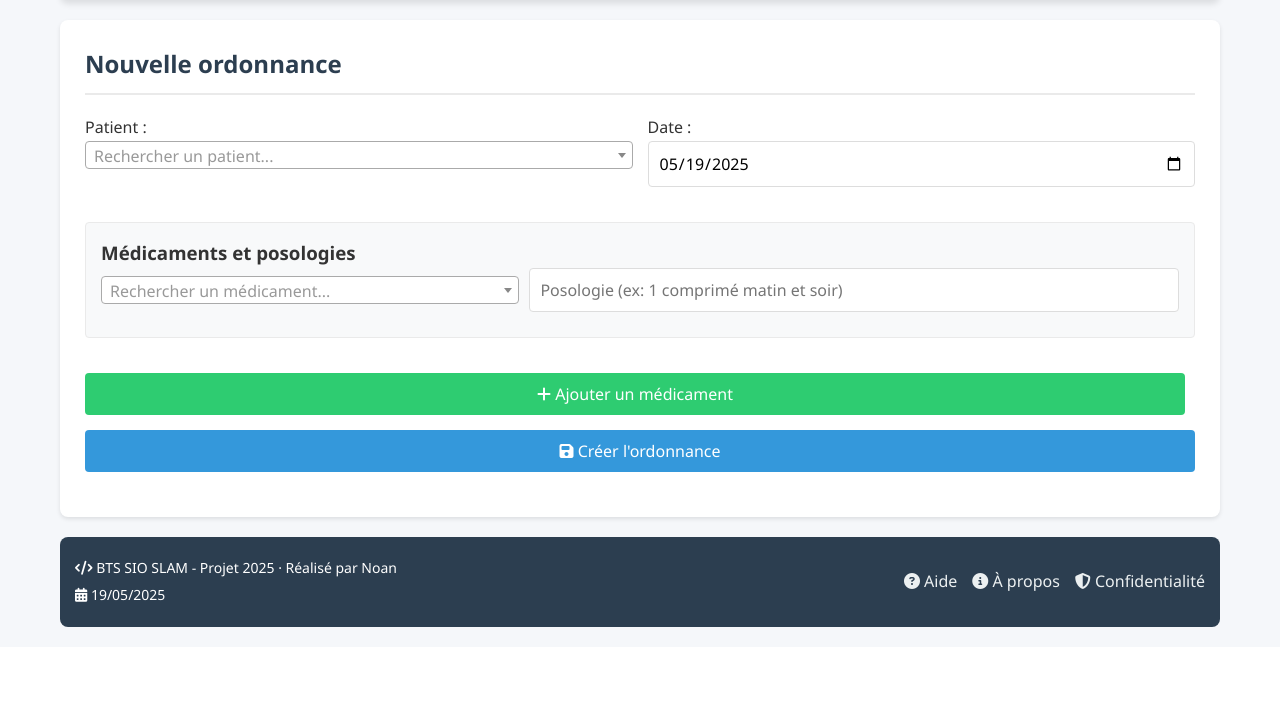
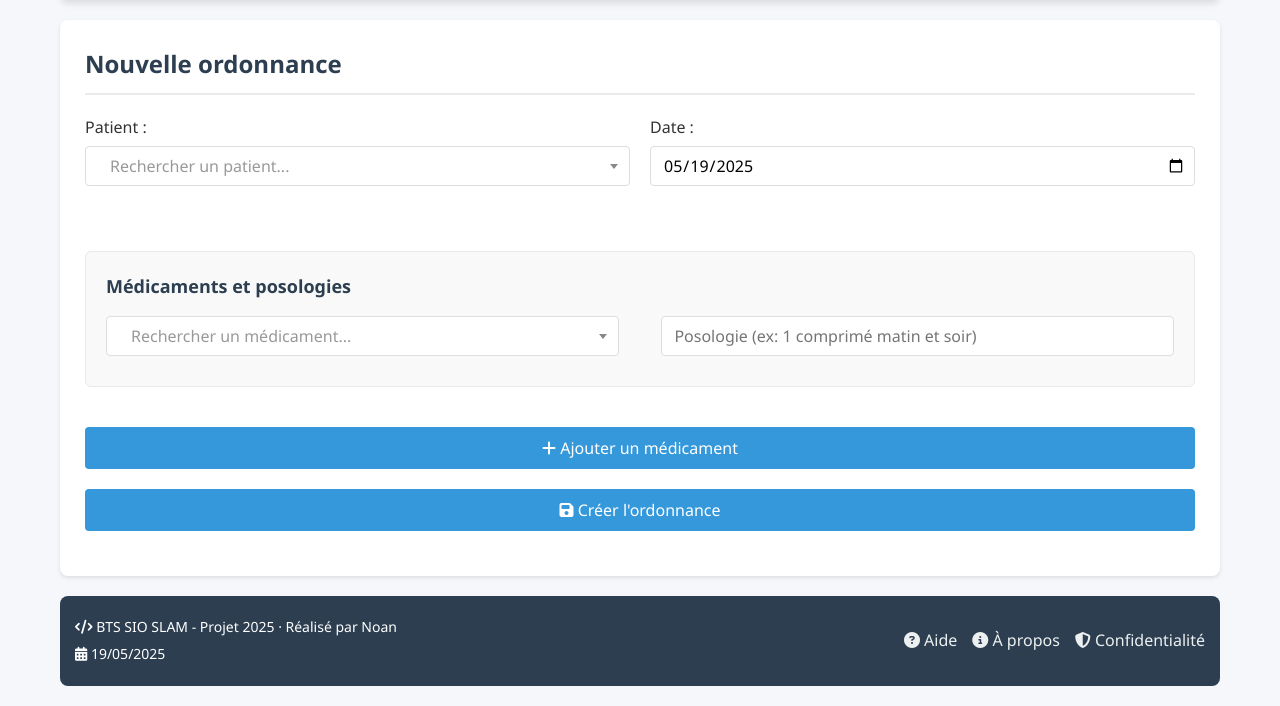
Before and after one commit to NoanBregeon/consultation_medical, a PHP site: page /views/ordonnance.php in a window 1280 px wide. Shown: the part 180-886 px from the top of the page. Before the commit the page ends 807 px from the top, so only its background shows below. Run offline with PHP 8.4, Linux system fonts and the light colour scheme; data that the repository does not hold is empty; some libraries are stand-ins or nearby versions.

Commit message:
Update style.css

```diff
--- a/css/style.css
+++ b/css/style.css
@@ -334,66 +334,167 @@ footer {
 /* Styles pour Select2 */
 .select2-container {
     width: 100% !important;
+    margin-bottom: 15px !important;
+    height: auto !important;
+}
+
+.select2-container .select2-selection--single {
+    height: 40px !important;
+    padding: 4px 8px !important;
+    border: 1px solid #ddd !important;
+    border-radius: 4px !important;
+}
+
+.select2-container--default .select2-selection--single .select2-selection__rendered {
+    line-height: 32px !important;
+    padding-left: 8px !important;
+}
+
+.select2-container--default .select2-selection--single .select2-selection__arrow {
+    height: 38px !important;
+    right: 5px !important;
+}
+
+/* Ajuster la structure du formulaire pour l'alignement */
+form > div {
+    display: flex;
+    flex-direction: column;
     margin-bottom: 15px;
 }
 
-.select2-container .select2-selection--single {
-    height: 38px;
+form > div > label {
+    margin-bottom: 5px;
+    font-weight: 500;
 }
 
-.select2-container--default .select2-selection--single .select2-selection__rendered {
-    line-height: 38px;
-}
-
-.select2-container--default .select2-selection--single .select2-selection__arrow {
-    height: 36px;
-}
-
-/* Styles pour les éléments d'ordonnance */
+/* Traiter les éléments de médicament comme des cas spéciaux */
 .medicament-item {
     display: flex;
     gap: 10px;
     margin-bottom: 15px;
     align-items: center;
+    flex-wrap: nowrap;
+    justify-content: space-between;
 }
 
+/* Fixer les largeurs des champs dans les items de médicament */
 .medicament-item .select2-container {
-    flex: 2;
+    flex: 0 0 48%;
+    max-width: 48%;
+    min-width: unset;
+    margin-bottom: 0 !important;
 }
 
 .medicament-item input {
-    flex: 3;
+    flex: 0 0 48%;
+    height: 40px;
+    min-width: unset;
 }
 
-.btn-remove {
-    background: #e74c3c;
-    color: white;
-    border: none;
-    border-radius: 50%;
-    width: 30px;
-    height: 30px;
-    cursor: pointer;
-    display: flex;
-    align-items: center;
-    justify-content: center;
+/* Ajuster l'alignement et l'apparence uniforme des champs de formulaire */
+
+/* Uniformiser tous les champs de saisie */
+input, select, textarea, .select2-container .select2-selection--single {
+    height: 40px !important;
+    padding: 0 12px !important;
+    box-sizing: border-box !important;
+    border: 1px solid #ddd !important;
+    border-radius: 4px !important;
+    font-size: 16px !important;
+    background-color: #fff !important;
 }
 
-.btn-remove:hover {
-    background: #c0392b;
+/* Ajuster spécifiquement les inputs de type date pour l'alignement */
+input[type="date"] {
+    padding-right: 10px !important;
+    min-height: 40px !important;
 }
 
-.btn-add {
-    background-color: #2ecc71;
-    color: white;
-    border: none;
-    padding: 10px 20px;
-    border-radius: 4px;
-    cursor: pointer;
-    font-size: 16px;
-    transition: background-color 0.3s;
-    margin-right: 10px;
+/* Assurer que le calendrier ne modifie pas la hauteur */
+input[type="date"]::-webkit-calendar-picker-indicator {
+    margin: 0;
+    padding: 0;
 }
 
-.btn-add:hover {
-    background-color: #27ae60;
+/* Style cohérent pour les Select2 */
+.select2-container {
+    width: 100% !important;
+    margin-bottom: 15px !important;
 }
+
+/* Assurer un bon alignement vertical du texte dans Select2 */
+.select2-container--default .select2-selection--single .select2-selection__rendered {
+    line-height: 38px !important;  /* Pour centrer verticalement le texte */
+    padding-left: 12px !important; /* Cohérence avec les autres champs */
+    color: #333 !important;
+}
+
+/* Ajuster la position de la flèche dans Select2 */
+.select2-container--default .select2-selection--single .select2-selection__arrow {
+    height: 38px !important;
+    right: 6px !important;
+}
+
+/* Assurer un espacement régulier entre les groupes de champs */
+form > div {
+    margin-bottom: 20px !important;
+}
+
+/* Ajuster les éléments de la grille pour un meilleur alignement */
+form {
+    display: grid;
+    grid-template-columns: 1fr 1fr;
+    gap: 20px;
+    align-items: start !important;
+}
+
+/* Rendre la section médicaments plus cohérente */
+#medicaments {
+    background-color: #f9f9f9;
+    padding: 20px;
+    border-radius: 6px;
+    border: 1px solid #eaeaea;
+    grid-column: 1 / -1;
+    margin-top: 10px;
+    margin-bottom: 20px;
+}
+
+#medicaments h3 {
+    margin-top: 0;
+    margin-bottom: 15px;
+    color: #2c3e50;
+    font-size: 18px;
+}
+
+/* Style spécifique pour les items médicament */
+.medicament-item {
+    display: grid;
+    grid-template-columns: 1fr 1fr auto;
+    gap: 15px;
+    margin-bottom: 12px;
+    align-items: center;
+}
+
+/* Rendre les champs médicament plus jolis */
+.medicament-item .select2-container,
+.medicament-item input {
+    margin-bottom: 0 !important;
+    width: 100% !important;
+}
+
+/* Espacement minimal du formulaire */
+@media (max-width: 768px) {
+    form {
+        grid-template-columns: 1fr;
+        gap: 15px;
+    }
+
+    .medicament-item {
+        grid-template-columns: 1fr;
+        gap: 10px;
+    }
+
+    .btn-remove {
+        justify-self: flex-end;
+    }
+}
```
